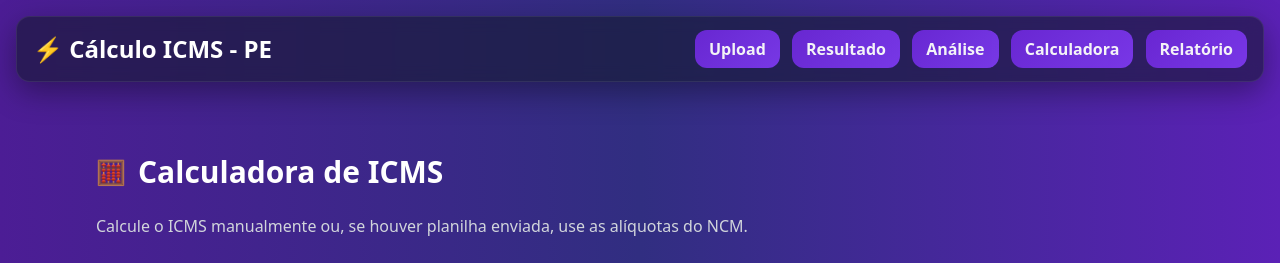
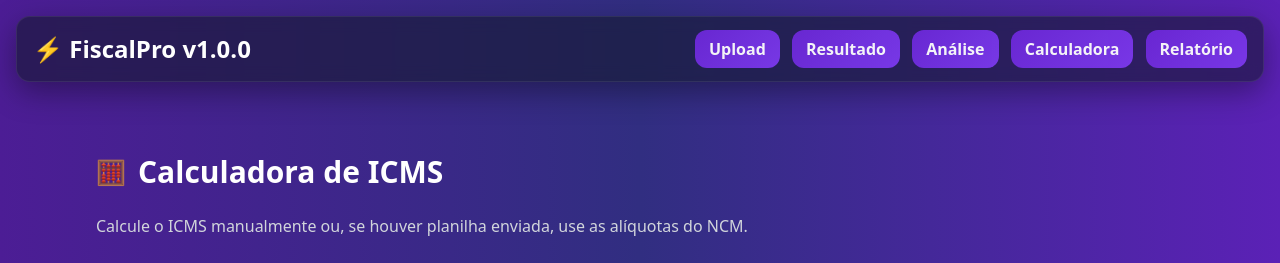
Before and after one commit to AurusDev/FIscalPro, a Django app: page /calculadora/ in a window 1280 px wide. Shown: the top 263 px of the page. Run offline with Django 5.2, Linux system fonts and the light colour scheme.

Commit message:
feat: Adicionar Favicon

```diff
--- a/templates/base.html
+++ b/templates/base.html
@@ -3,17 +3,26 @@
 
 <head>
     <meta charset="UTF-8">
-    <title>Cálculo ICMS - PE</title>
+    <title>FiscalPro – Análise & Cálculo de ICMS</title>
     {% load static %}
+
+    <!-- Favicon -->
+    <link rel="icon" href="{% static 'img/favicon.ico' %}" type="image/x-icon">
+    <link rel="shortcut icon" href="{% static 'img/favicon.ico' %}" type="image/x-icon">
+
+    <!-- Tailwind CSS -->
     <link href="https://cdn.jsdelivr.net/npm/tailwindcss@2.2.19/dist/tailwind.min.css" rel="stylesheet">
+
+    <!-- Seu CSS -->
     <link href="{% static 'css/style.css' %}" rel="stylesheet">
 </head>
+
 
 <body class="bg-gradient-to-r from-purple-900 via-indigo-900 to-purple-800 text-white min-h-screen flex flex-col">
 
     <!-- Header -->
     <header class="glass-card flex justify-between items-center p-4 m-4">
-        <h1 class="text-2xl font-bold flex items-center gap-2">⚡ Cálculo ICMS - PE</h1>
+        <h1 class="text-2xl font-bold flex items-center gap-2">⚡ FiscalPro v1.0.0</h1>
         <nav class="space-x-2">
             <a href="{% url 'upload' %}" class="btn-nav">Upload</a>
             <a href="{% url 'resultado' %}" class="btn-nav">Resultado</a>
```
Also changed, not shown: static/img/favicon.ico (added).
